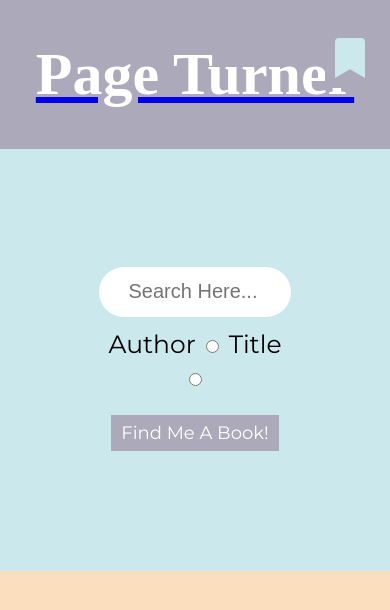
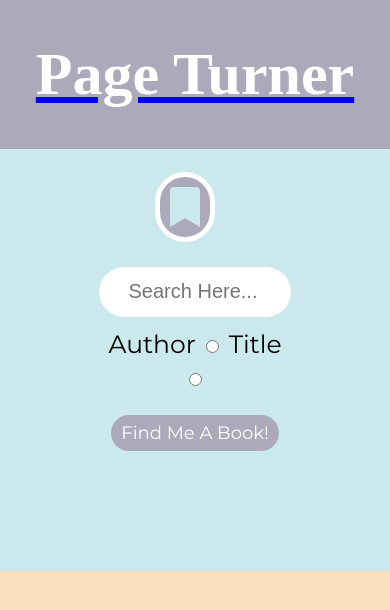
Before and after one commit to Page-Turners/project-4-page-turners, a React (Create React App) app: page / in a window 390 px wide. Shown: the top 610 px of the page. Built offline with nearby package versions, Linux system fonts and the light colour scheme; no server answers; the database is empty; a web font is replaced by a local one.

Commit message:
added more css, some media query

```diff
--- a/src/App.css
+++ b/src/App.css
@@ -139,7 +139,7 @@ button:-moz-focusring,
 }
 fieldset {
   padding: 0.35em 0.75em 0.625em;
-  border:none;
+  border: none;
 }
 legend {
   box-sizing: border-box;
@@ -239,7 +239,7 @@ template {
 html {
   font-size: 62.5%;
   height: 100vh;
-  background-color:#FBDEBE ;
+  background-color: #fbdebe;
 }
 
 /* * {
@@ -262,7 +262,7 @@ header {
   display: grid;
   justify-content: center;
   text-align: center;
-  background-color:#ACA9BB;
+  background-color: #aca9bb;
   /* height: 10vh; */
 }
 
@@ -276,8 +276,6 @@ h2,
 h3,
 h4 {
   font-family: 'Maitree', serif;
-
-
 }
 h2 {
   font-size: 2.5rem;
@@ -287,7 +285,7 @@ h3 {
   font-size: 2rem;
 }
 
-p{
+p {
   font-size: 1.75rem;
 }
 
@@ -298,17 +296,15 @@ p {
 
 .bookMark {
   font-size: 30px;
-  color:#CBE8EC;
+  color: #cbe8ec;
 }
 .iconBtn {
   background: rgba(0, 0, 0, 0);
   position: absolute;
-  top:0;
-  right:0;
+  top: 0;
+  right: 0;
   cursor: pointer;
-
 }
-
 
 /* Form Field */
 input,
@@ -316,16 +312,16 @@ label,
 fieldset {
   margin-bottom: 1rem;
 }
-.form-container  {
-  background-color: #CBE8EC;
-  display:flex;
+.form-container {
+  background-color: #cbe8ec;
+  display: flex;
   justify-content: center;
   align-items: center;
   height: 50vh;
 }
 .form-field {
-  max-width:60%;
-  width:100%;
+  max-width: 60%;
+  width: 100%;
   text-align: center;
 }
 
@@ -341,13 +337,11 @@ form {
   border-radius: 100px;
   border: none;
   padding: 15px;
-
 }
 
 ::placeholder {
   font-size: 20px;
   text-align: center;
-
 }
 
 input[type='radio'] {
@@ -358,27 +352,30 @@ input[type='radio'] {
 
 .radio-label {
   font-size: 2.5rem;
-
 }
 
 .search-button {
   /* font-family: 'Maitree', serif; */
   font-family: 'Montserrat', sans-serif;
-  background-color:#ACA9BB;
+  background-color: #aca9bb;
   border: 0 none;
   font-size: 1.8rem;
-  padding:0.75rem 1rem;
+  padding: 0.75rem 1rem;
   cursor: pointer;
 }
 .search-button:hover,
 .search-button:focus {
-  background-color: #FBDEBE;
+  background-color: #fbdebe;
   color: black;
+}
+
+button {
+  border-radius: 40px;
 }
 
 /* Grid of Books */
 main {
-  background-color: #FBDEBE ;
+  background-color: #fbdebe;
 }
 
 .search-container {
@@ -393,7 +390,7 @@ main {
   display: grid;
   justify-content: center;
   text-align: center;
-  background-color: #FBDEBE;
+  background-color: #fbdebe;
 }
 .image-container {
   height: 200px;
@@ -414,18 +411,18 @@ h3 {
   top:3%;
   right:3%; */
   font-size: 40px;
-  color:#CBE8EC;
+  color: #cbe8ec;
 }
 
-.bookMark:hover{
-  color: #FBDEBE;
+.bookMark:hover {
+  color: #fbdebe;
   font-size: 45px;
 }
 
 .icon-button {
-position: absolute;
-  top:3%;
-  right:3%;
+  position: absolute;
+  top: 3%;
+  right: 3%;
   padding: 10px;
 }
 
@@ -435,10 +432,22 @@ position: absolute;
 
 button {
   outline: none;
-  background-color:#ACA9BB ;
-  color:white;
+  background-color: #aca9bb;
+  color: white;
   border: none;
   margin: 3px;
   padding: 2px;
   cursor: pointer;
 }
+
+/* Media Queries */
+
+@media only screen and (max-width: 600px) {
+  .icon-button {
+    position: absolute;
+    top: 20%;
+    right: 44%;
+    padding: 10px;
+    border: 5px solid white;
+  }
+}
```
